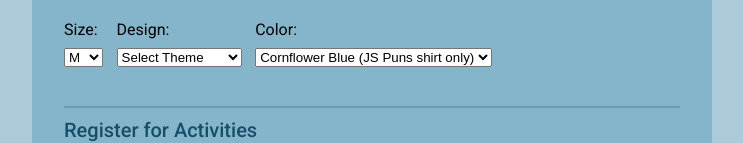
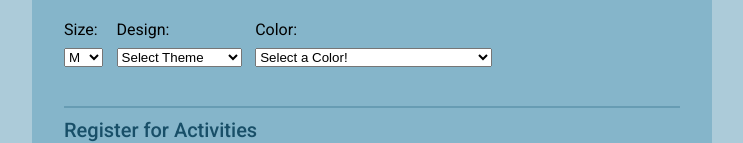
Before and after one commit to dcap0/Project-3, a plain HTML site: page index.html in a window 1280 px wide. Shown: the part 597-740 px from the top of the page, without its empty margins (268-1011 px from the left). Drawn offline with nearby package versions, Linux system fonts and the light colour scheme.

Commit message:
Slight update. Fixed Color dropdown default value.

```diff
--- a/index.html
+++ b/index.html
@@ -63,6 +63,7 @@
         <div id="colors-js-puns" class="">
           <label for="color">Color:</label>
           <select id="color">
+            <option value="nochoice" id='default'>Select a Color!</option>
             <option value="cornflowerblue" class ='puns'>Cornflower Blue (JS Puns shirt only)</option>
             <option value="darkslategrey" class ='puns'>Dark Slate Grey (JS Puns shirt only)</option>
             <option value="gold" class ='puns'>Gold (JS Puns shirt only)</option>
```
Also changed, not shown: README.txt, js/app.js (line endings or trailing spaces).
